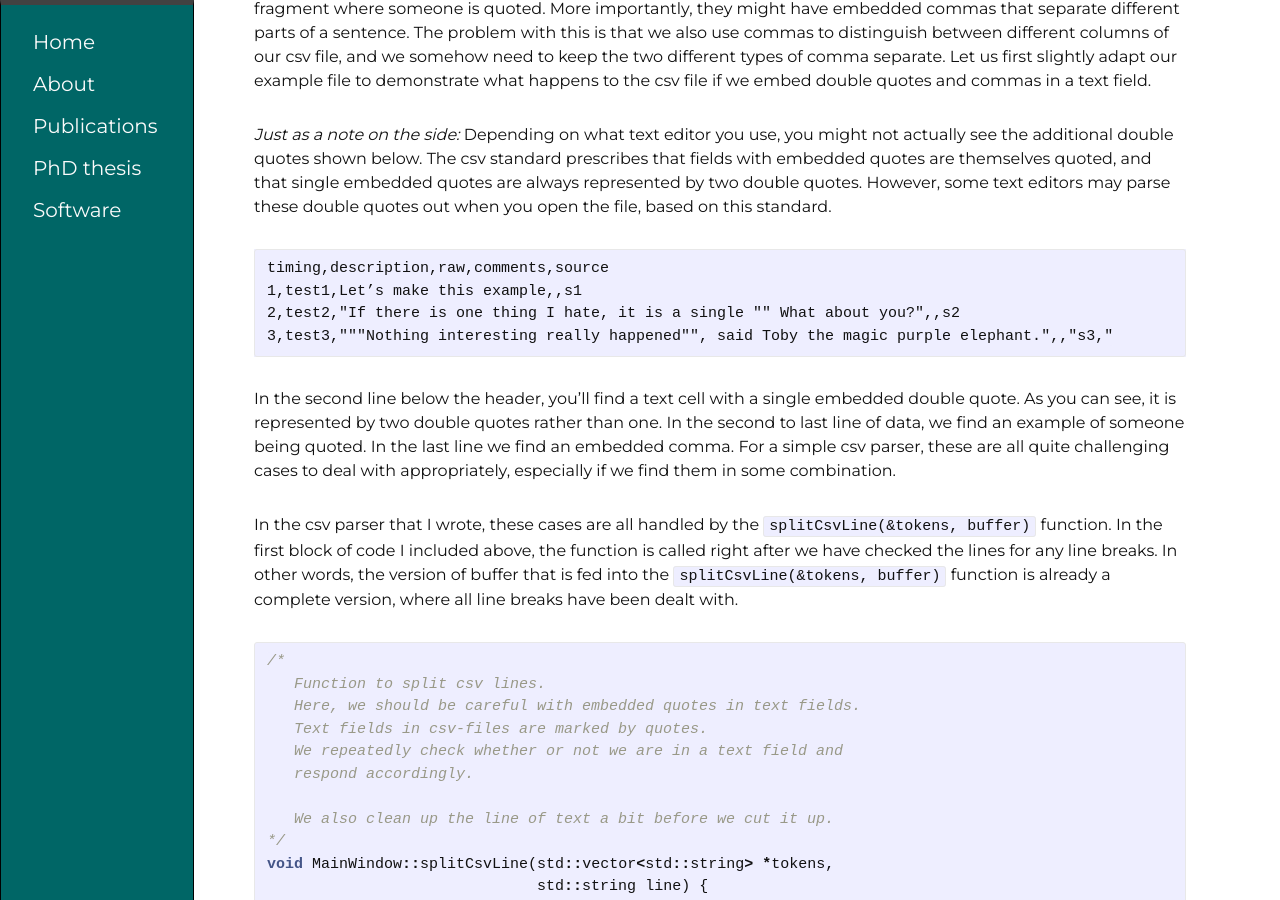
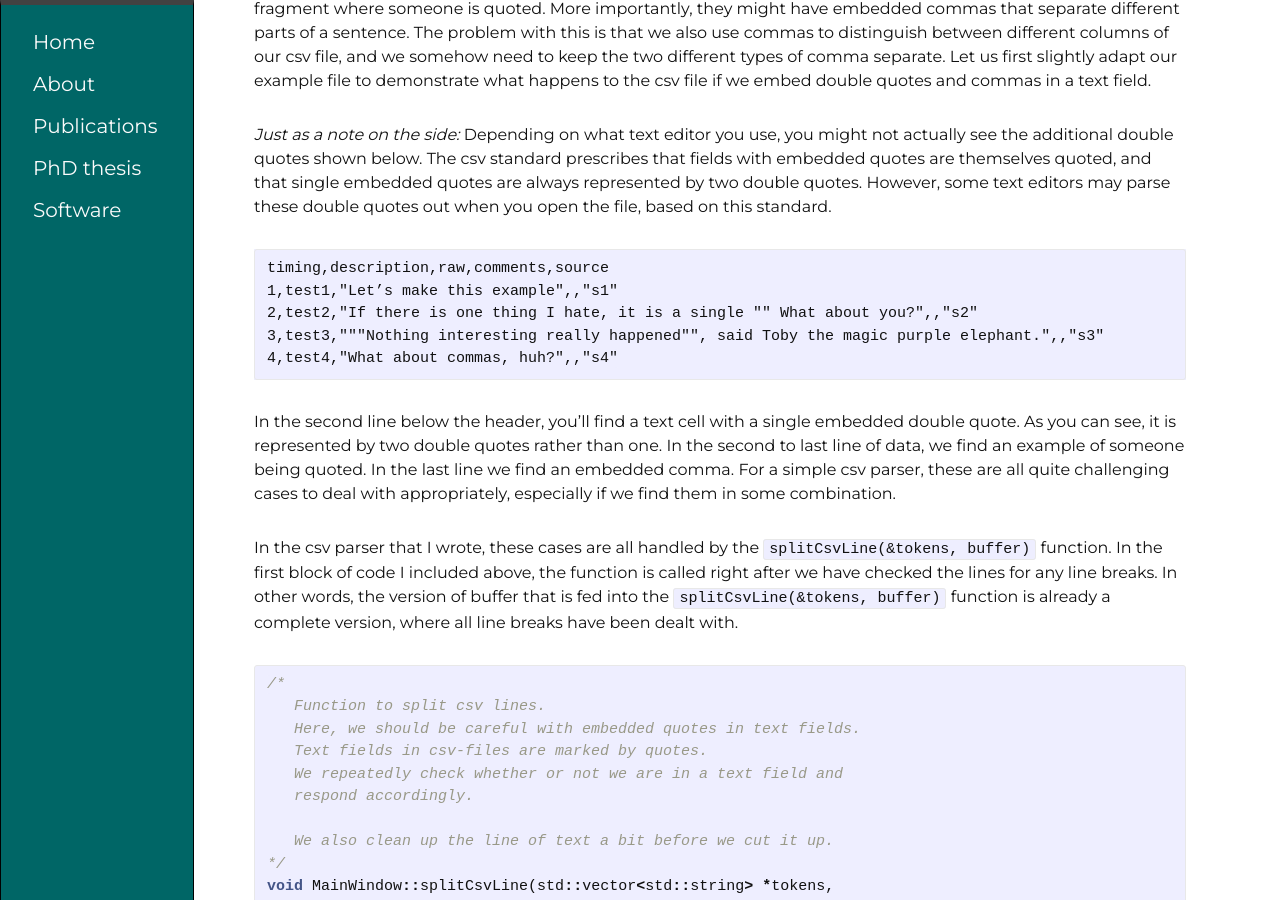
Before and after one commit to WouterSpekkink/WouterSpekkink.github.io_old, a Jekyll site: the page built from _posts/2017-12-21-a-better-csv-parser.md, in a window 1280 px wide and 900 px high, scrolled down 9537 px. Built offline with Jekyll 4.4.1, drawn with Linux system fonts in a browser that asks for light colours; some of the changed text lies outside the part shown.

Commit message:
Correcting some errors in post about parsing csv files.

````diff
--- a/_posts/2017-12-21-a-better-csv-parser.md
+++ b/_posts/2017-12-21-a-better-csv-parser.md
@@ -277,9 +277,10 @@ Another challenge we are likely to encounter when reading 'messy' csv files is t
 
 ``` text
 timing,description,raw,comments,source
-1,test1,Let’s make this example,,s1
-2,test2,"If there is one thing I hate, it is a single "" What about you?",,s2
-3,test3,"""Nothing interesting really happened"", said Toby the magic purple elephant.",,"s3,"
+1,test1,"Let’s make this example",,"s1"
+2,test2,"If there is one thing I hate, it is a single "" What about you?",,"s2"
+3,test3,"""Nothing interesting really happened"", said Toby the magic purple elephant.",,"s3"
+4,test4,"What about commas, huh?",,"s4"
 ```
 In the second line below the header, you'll find a text cell with a single embedded double quote. As you can see, it is represented by two double quotes rather than one. In the second to last line of data, we find an example of someone being quoted. In the last line we find an embedded comma. For a simple csv parser, these are all quite challenging cases to deal with appropriately, especially if we find them in some combination.
 
@@ -387,7 +388,7 @@ So, what happens once we read the last version of our example csv file, focusing
 
 Let's consider the second to last line of data next. After two columns, we hit the three consecutive double quotes. The first of these sets the `inTextField` bool to true. The two other double quotes don't do anything but increment the `quoteCount` object, since the first of them is followed by another double quote, and since the second of them brings `quoteCount` to 3, an unequal number. We continue to the two double quotes after the word "happened", which again do nothing, since the first is followed by another double quote, and since the second brings `quoteCount` to an unequal number (5). The last double quote is encountered after "elephant.". This one brings `quoteCount` to a total of 6 for this line, and since it is not followed by another double quote, the function decides that we have finished reading the current text field.
 
-Now, let's discuss the last line of data in the file. This case is quite simple. Once we encounter the first double quote, `inTextField` is set to true, and therefore the comma we encounter after the word "Commas" is ignored. After we encounter the second double quote, we set `inTextField` to false again, and the commas that we encounter in the remainder of the line are handled as delimiting commas.
+Now, let's discuss the last line of data in the file. This case is quite simple. Once we encounter the first double quote, `inTextField` is set to true, and therefore the comma we encounter after the word "commas" is ignored. After we encounter the second double quote, we set `inTextField` to false again, and the commas that we encounter in the remainder of the line are handled as delimiting commas.
 
 Thus, the problematic cases we discussed earlier are handled quite well. In fact, I am still quite surprised myself how flexible this set of functions is with messy data.
 
````
